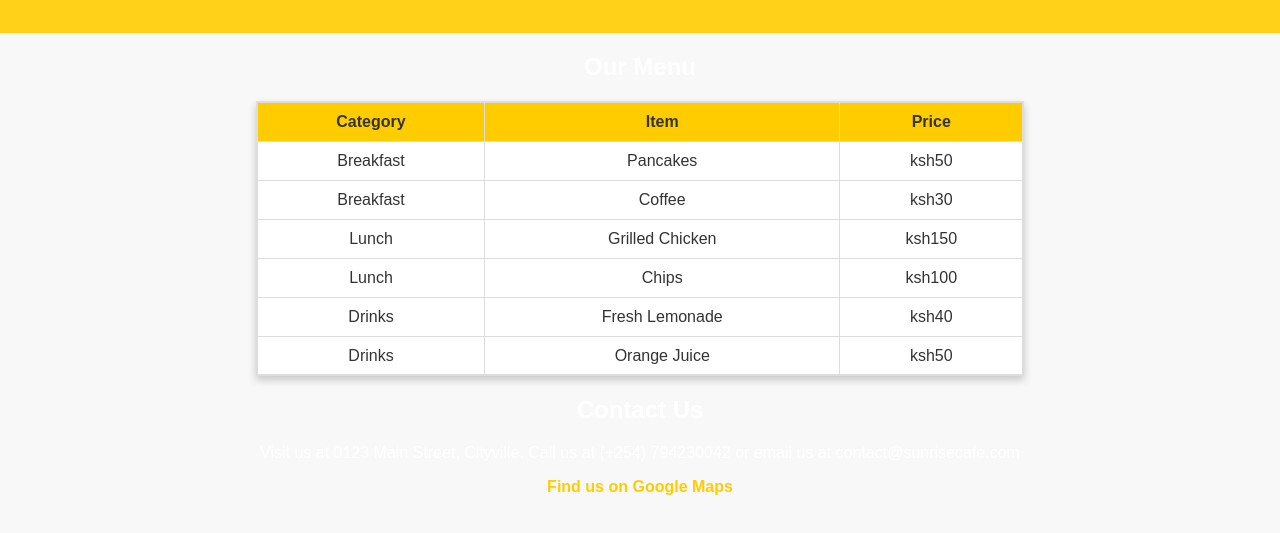
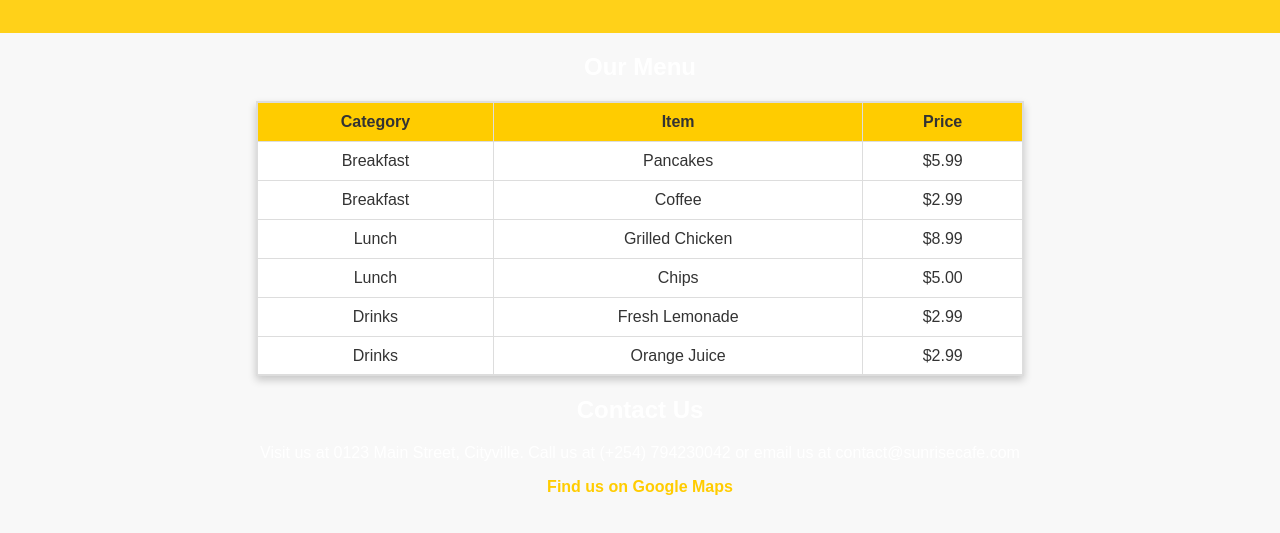
Before and after one commit to Samuel0096/xanta, a plain HTML site: page cat.html in a window 1280 px wide. Shown: the part 121-654 px from the top of the page. Drawn offline with Linux system fonts and the light colour scheme.

Commit message:
Update cat.html

```diff
--- a/cat.html
+++ b/cat.html
@@ -23,31 +23,31 @@
             <tr>
                 <td>Breakfast</td>
                 <td>Pancakes</td>
-                <td>ksh50</td>
+                <td>$5.99</td>
             </tr>
             <tr>
               <td>Breakfast</td>
                 <td>Coffee</td>
-                <td>ksh30</td>
+                <td>$2.99</td>
             </tr>
             <tr>
                 <td>Lunch</td>
                 <td>Grilled Chicken</td>
-                <td>ksh150</td>
+                <td>$8.99</td>
             </tr>
             <tr>
               <td>Lunch</td>
                 <td>Chips</td>
-                <td>ksh100</td>
+                <td>$5.00</td>
             </tr>
             <tr>
                 <td>Drinks</td>
                 <td>Fresh Lemonade</td>
-                <td>ksh40</td>
+                <td>$2.99</td>
             </tr>
             <td>Drinks</td>
                 <td>Orange Juice</td>
-                <td>ksh50</td>
+                <td>$2.99</td>
             </tr>
             <tr>
         </table>
```
